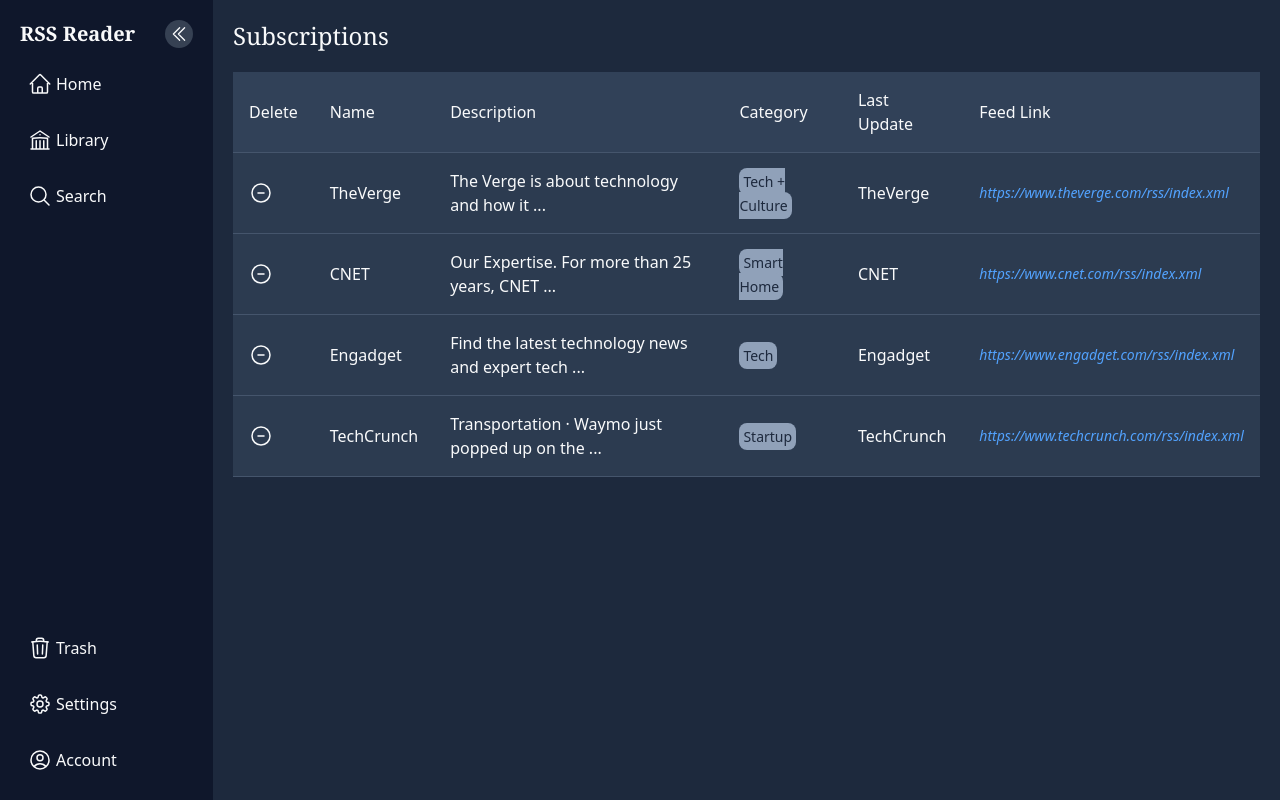
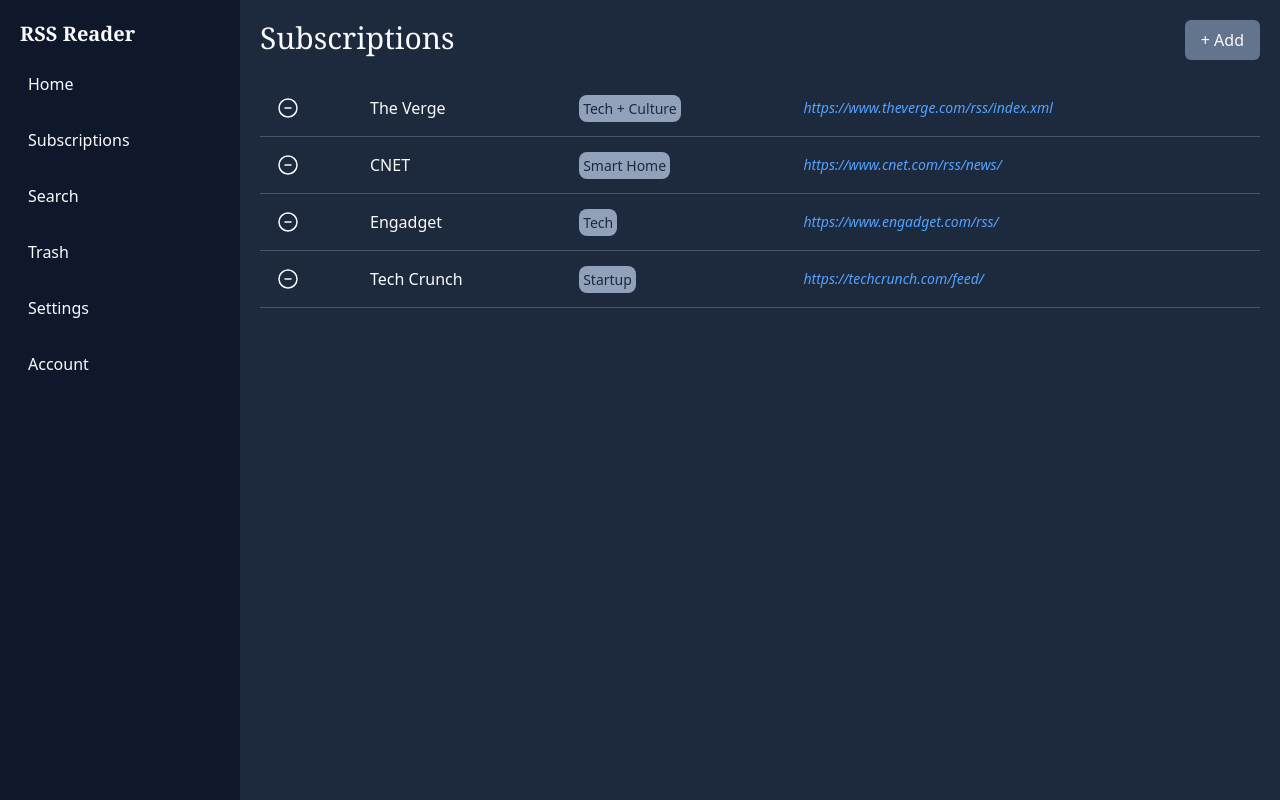
Before and after one commit to chirivelli/rss-frontend, a React (Vite) app: page / in a window 1280 px wide. Built offline with nearby package versions, Linux system fonts and the light colour scheme.

Commit message:
rename library to subscription

```diff
--- a/src/App.jsx
+++ b/src/App.jsx
@@ -3,7 +3,7 @@
 import { useState } from 'react'
 
 function App() {
-    const [activePage, setActivePage] = useState('Library')
+    const [activePage, setActivePage] = useState('Subscriptions')
 
     return (
         <div className='flex h-screen text-gray-50'>
--- a/src/components/MainView.jsx
+++ b/src/components/MainView.jsx
@@ -1,5 +1,5 @@
 import Home from './pages/Home.jsx'
-import Library from './pages/Library.jsx'
+import Subscriptions from './pages/Subscriptions.jsx'
 import Search from './pages/Search.jsx'
 import Trash from './pages/Trash.jsx'
 import Settings from './pages/Settings.jsx'
@@ -9,7 +9,7 @@
     return (
         <div className='p-5'>
             {props.activePage === 'Home' && <Home />}
-            {props.activePage === 'Library' && <Library />}
+            {props.activePage === 'Subscriptions' && <Subscriptions />}
             {props.activePage === 'Search' && <Search />}
             {props.activePage === 'Trash' && <Trash />}
             {props.activePage === 'Settings' && <Settings />}
--- a/src/components/Sidebar.jsx
+++ b/src/components/Sidebar.jsx
@@ -1,157 +1,29 @@
 function Sidebar(props) {
+    const pages = [
+        { name: 'Home' },
+        { name: 'Subscriptions' },
+        { name: 'Search' },
+        { name: 'Trash' },
+        { name: 'Settings' },
+        { name: 'Account' },
+    ]
     return (
         <div className='flex h-full flex-col p-5'>
-            <div className='flex items-center justify-between'>
             <h1 className='font-serif text-xl font-bold select-none'>
                 RSS Reader
             </h1>
-                <div className='size-7 cursor-pointer rounded-full bg-gray-700 p-1 hover:bg-gray-600'>
-                    <svg
-                        xmlns='http://www.w3.org/2000/svg'
-                        fill='none'
-                        viewBox='0 0 24 24'
-                        strokeWidth={1.5}
-                        stroke='currentColor'
-                        className='size-5'
-                    >
-                        <path
-                            strokeLinecap='round'
-                            strokeLinejoin='round'
-                            d='m18.75 4.5-7.5 7.5 7.5 7.5m-6-15L5.25 12l7.5 7.5'
-                        />
-                    </svg>
-                </div>
-            </div>
 
             <div className='mt-4 flex grow flex-col justify-between'>
                 <div className='flex flex-col gap-4'>
+                    {pages.map(page => (
                         <div
                             className='flex cursor-pointer gap-1 rounded-sm p-2 hover:bg-slate-700'
-                        onClick={e => props.setActivePage('Home')}
+                            onClick={() => props.setActivePage(page.name)}
                         >
-                        <svg
-                            xmlns='http://www.w3.org/2000/svg'
-                            fill='none'
-                            viewBox='0 0 24 24'
-                            strokeWidth={1.5}
-                            stroke='currentColor'
-                            className='size-6'
-                        >
-                            <path
-                                strokeLinecap='round'
-                                strokeLinejoin='round'
-                                d='m2.25 12 8.954-8.955c.44-.439 1.152-.439 1.591 0L21.75 12M4.5 9.75v10.125c0 .621.504 1.125 1.125 1.125H9.75v-4.875c0-.621.504-1.125 1.125-1.125h2.25c.621 0 1.125.504 1.125 1.125V21h4.125c.621 0 1.125-.504 1.125-1.125V9.75M8.25 21h8.25'
-                            />
-                        </svg>
-                        <h1 className='select-none'>Home</h1>
+                            {page.icon}
+                            <h1 className='select-none'>{page.name}</h1>
                         </div>
-                    <div
-                        className='flex cursor-pointer gap-1 rounded-sm p-2 hover:bg-slate-700'
-                        onClick={e => props.setActivePage('Library')}
-                    >
-                        <svg
-                            xmlns='http://www.w3.org/2000/svg'
-                            fill='none'
-                            viewBox='0 0 24 24'
-                            strokeWidth={1.5}
-                            stroke='currentColor'
-                            className='size-6'
-                        >
-                            <path
-                                strokeLinecap='round'
-                                strokeLinejoin='round'
-                                d='M12 21v-8.25M15.75 21v-8.25M8.25 21v-8.25M3 9l9-6 9 6m-1.5 12V10.332A48.36 48.36 0 0 0 12 9.75c-2.551 0-5.056.2-7.5.582V21M3 21h18M12 6.75h.008v.008H12V6.75Z'
-                            />
-                        </svg>
-                        <h1 className='select-none'>Library</h1>
-                    </div>
-                    <div
-                        className='flex cursor-pointer gap-1 rounded-sm p-2 hover:bg-slate-700'
-                        onClick={e => props.setActivePage('Search')}
-                    >
-                        <svg
-                            xmlns='http://www.w3.org/2000/svg'
-                            fill='none'
-                            viewBox='0 0 24 24'
-                            strokeWidth={1.5}
-                            stroke='currentColor'
-                            className='size-6'
-                        >
-                            <path
-                                strokeLinecap='round'
-                                strokeLinejoin='round'
-                                d='m21 21-5.197-5.197m0 0A7.5 7.5 0 1 0 5.196 5.196a7.5 7.5 0 0 0 10.607 10.607Z'
-                            />
-                        </svg>
-                        <h1 className='select-none'>Search</h1>
-                    </div>
-                </div>
-                <div className='flex flex-col gap-4'>
-                    <div
-                        className='flex cursor-pointer gap-1 rounded-sm p-2 hover:bg-slate-700'
-                        onClick={e => props.setActivePage('Trash')}
-                    >
-                        <svg
-                            xmlns='http://www.w3.org/2000/svg'
-                            fill='none'
-                            viewBox='0 0 24 24'
-                            strokeWidth={1.5}
-                            stroke='currentColor'
-                            className='size-6'
-                        >
-                            <path
-                                strokeLinecap='round'
-                                strokeLinejoin='round'
-                                d='m14.74 9-.346 9m-4.788 0L9.26 9m9.968-3.21c.342.052.682.107 1.022.166m-1.022-.165L18.16 19.673a2.25 2.25 0 0 1-2.244 2.077H8.084a2.25 2.25 0 0 1-2.244-2.077L4.772 5.79m14.456 0a48.108 48.108 0 0 0-3.478-.397m-12 .562c.34-.059.68-.114 1.022-.165m0 0a48.11 48.11 0 0 1 3.478-.397m7.5 0v-.916c0-1.18-.91-2.164-2.09-2.201a51.964 51.964 0 0 0-3.32 0c-1.18.037-2.09 1.022-2.09 2.201v.916m7.5 0a48.667 48.667 0 0 0-7.5 0'
-                            />
-                        </svg>
-                        <h1 className='select-none'>Trash</h1>
-                    </div>
-                    <div
-                        className='flex cursor-pointer gap-1 rounded-sm p-2 hover:bg-slate-700'
-                        onClick={e => props.setActivePage('Settings')}
-                    >
-                        <svg
-                            xmlns='http://www.w3.org/2000/svg'
-                            fill='none'
-                            viewBox='0 0 24 24'
-                            strokeWidth={1.5}
-                            stroke='currentColor'
-                            className='size-6'
-                        >
-                            <path
-                                strokeLinecap='round'
-                                strokeLinejoin='round'
-                                d='M10.343 3.94c.09-.542.56-.94 1.11-.94h1.093c.55 0 1.02.398 1.11.94l.149.894c.07.424.384.764.78.93.398.164.855.142 1.205-.108l.737-.527a1.125 1.125 0 0 1 1.45.12l.773.774c.39.389.44 1.002.12 1.45l-.527.737c-.25.35-.272.806-.107 1.204.165.397.505.71.93.78l.893.15c.543.09.94.559.94 1.109v1.094c0 .55-.397 1.02-.94 1.11l-.894.149c-.424.07-.764.383-.929.78-.165.398-.143.854.107 1.204l.527.738c.32.447.269 1.06-.12 1.45l-.774.773a1.125 1.125 0 0 1-1.449.12l-.738-.527c-.35-.25-.806-.272-1.203-.107-.398.165-.71.505-.781.929l-.149.894c-.09.542-.56.94-1.11.94h-1.094c-.55 0-1.019-.398-1.11-.94l-.148-.894c-.071-.424-.384-.764-.781-.93-.398-.164-.854-.142-1.204.108l-.738.527c-.447.32-1.06.269-1.45-.12l-.773-.774a1.125 1.125 0 0 1-.12-1.45l.527-.737c.25-.35.272-.806.108-1.204-.165-.397-.506-.71-.93-.78l-.894-.15c-.542-.09-.94-.56-.94-1.109v-1.094c0-.55.398-1.02.94-1.11l.894-.149c.424-.07.765-.383.93-.78.165-.398.143-.854-.108-1.204l-.526-.738a1.125 1.125 0 0 1 .12-1.45l.773-.773a1.125 1.125 0 0 1 1.45-.12l.737.527c.35.25.807.272 1.204.107.397-.165.71-.505.78-.929l.15-.894Z'
-                            />
-                            <path
-                                strokeLinecap='round'
-                                strokeLinejoin='round'
-                                d='M15 12a3 3 0 1 1-6 0 3 3 0 0 1 6 0Z'
-                            />
-                        </svg>
-                        <h1 className='select-none'>Settings</h1>
-                    </div>
-                    <div
-                        className='flex cursor-pointer gap-1 rounded-sm p-2 hover:bg-slate-700'
-                        onClick={e => props.setActivePage('Account')}
-                    >
-                        <svg
-                            xmlns='http://www.w3.org/2000/svg'
-                            fill='none'
-                            viewBox='0 0 24 24'
-                            strokeWidth={1.5}
-                            stroke='currentColor'
-                            className='size-6'
-                        >
-                            <path
-                                strokeLinecap='round'
-                                strokeLinejoin='round'
-                                d='M17.982 18.725A7.488 7.488 0 0 0 12 15.75a7.488 7.488 0 0 0-5.982 2.975m11.963 0a9 9 0 1 0-11.963 0m11.963 0A8.966 8.966 0 0 1 12 21a8.966 8.966 0 0 1-5.982-2.275M15 9.75a3 3 0 1 1-6 0 3 3 0 0 1 6 0Z'
-                            />
-                        </svg>
-                        <h1 className='select-none'>Account</h1>
-                    </div>
+                    ))}
                 </div>
             </div>
         </div>
--- a/src/components/pages/Library.jsx
+++ b/src/components/pages/Subscriptions.jsx
@@ -1,54 +1,40 @@
 import { useState } from 'react'
 
-function Library() {
+function Subscriptions() {
     const [subs, setSubs] = useState([
         {
-            name: 'TheVerge',
-            description: 'The Verge is about technology and how it ...',
-            lastUpdate: 'TheVerge',
+            name: 'The Verge',
             category: 'Tech + Culture',
             feedLink: 'https://www.theverge.com/rss/index.xml',
         },
         {
             name: 'CNET',
-            description: 'Our Expertise. For more than 25 years, CNET  ...',
-            lastUpdate: 'CNET',
             category: 'Smart Home',
-            feedLink: 'https://www.cnet.com/rss/index.xml',
+            feedLink: 'https://www.cnet.com/rss/news/',
         },
         {
             name: 'Engadget',
-            description: 'Find the latest technology news and expert tech ...',
-            lastUpdate: 'Engadget',
             category: 'Tech',
-            feedLink: 'https://www.engadget.com/rss/index.xml',
+            feedLink: 'https://www.engadget.com/rss/',
         },
         {
-            name: 'TechCrunch',
-            description: 'Transportation · Waymo just popped up on the ...',
-            lastUpdate: 'TechCrunch',
+            name: 'Tech Crunch',
             category: 'Startup',
-            feedLink: 'https://www.techcrunch.com/rss/index.xml',
+            feedLink: 'https://techcrunch.com/feed/',
         },
     ])
     return (
         <div>
+            <div className='flex justify-between'>
+                <h2 className='font-serif text-3xl'>Subscriptions</h2>
+                <button className='rounded-md bg-slate-500 px-4 py-2'>
+                    + Add
+                </button>
+            </div>
             <div>
-                <h2 className='font-serif text-2xl'>Subscriptions</h2>
                 <table className='mt-5 w-full'>
-                    <tr className='border-b-[1px] border-slate-600 bg-slate-700'>
-                        <td className='p-4'>Delete</td>
-                        <td className='p-4'>Name</td>
-                        <td className='p-4'>Description</td>
-                        <td className='p-4'>Category</td>
-                        <td className='p-4'>Last Update</td>
-                        <td className='p-4'>Feed Link</td>
-                    </tr>
                     {subs.map((sub, i) => (
-                        <tr
-                            className='border-b-[1px] border-slate-600 bg-slate-600/40'
-                            key={i}
-                        >
+                        <tr className='border-b-1 border-slate-600' key={i}>
                             <td className='p-4'>
                                 <svg
                                     xmlns='http://www.w3.org/2000/svg'
@@ -66,13 +52,11 @@
                                 </svg>
                             </td>
                             <td className='p-4'>{sub.name}</td>
-                            <td className='p-4'>{sub.description}</td>
                             <td className='p-4'>
                                 <span className='rounded-lg bg-slate-400 p-1 text-sm text-slate-800'>
                                     {sub.category}
                                 </span>
                             </td>
-                            <td className='p-4'>{sub.lastUpdate}</td>
                             <td className='p-4 text-sm text-blue-400 italic'>
                                 {sub.feedLink}
                             </td>
@@ -84,4 +68,4 @@
     )
 }
 
-export default Library
+export default Subscriptions
```
Also changed, not shown: src/components/pages/Home.jsx (+2 -16 lines). Lines whose indentation alone changed are shown as unchanged.
